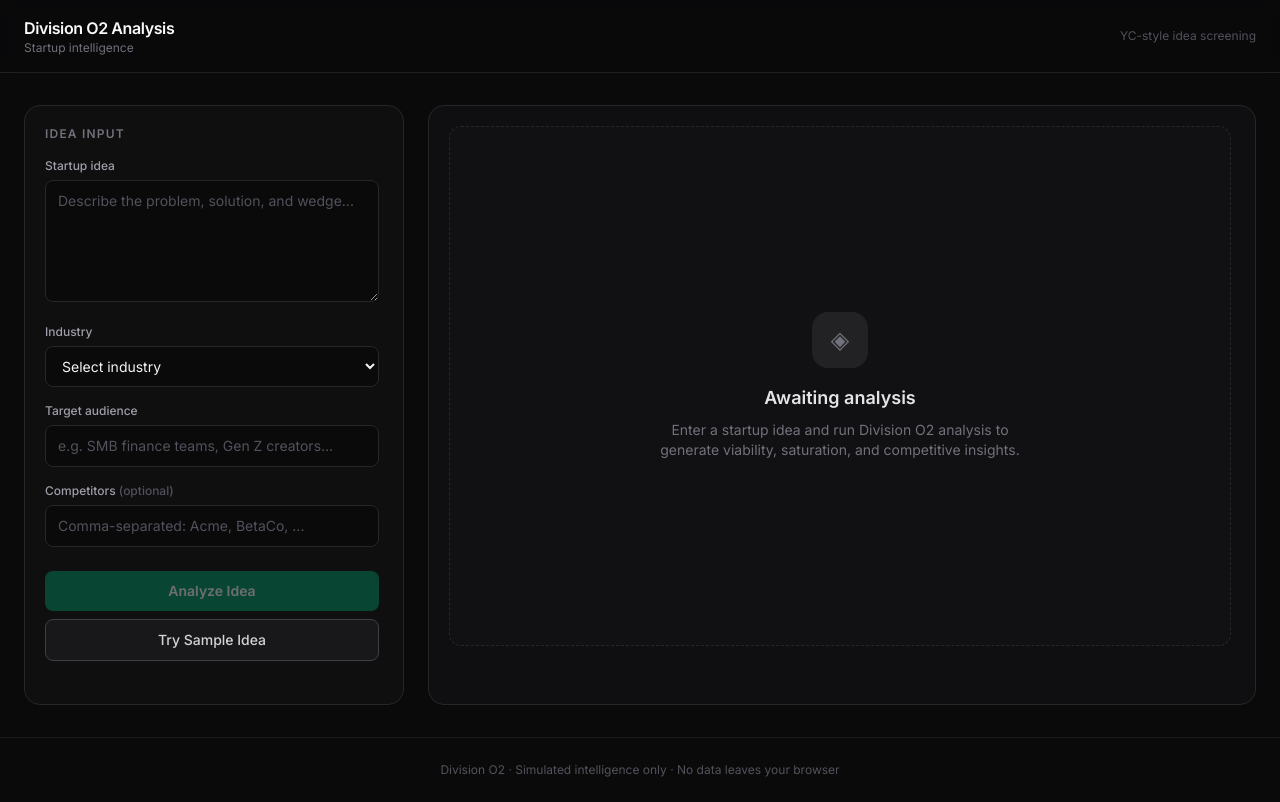
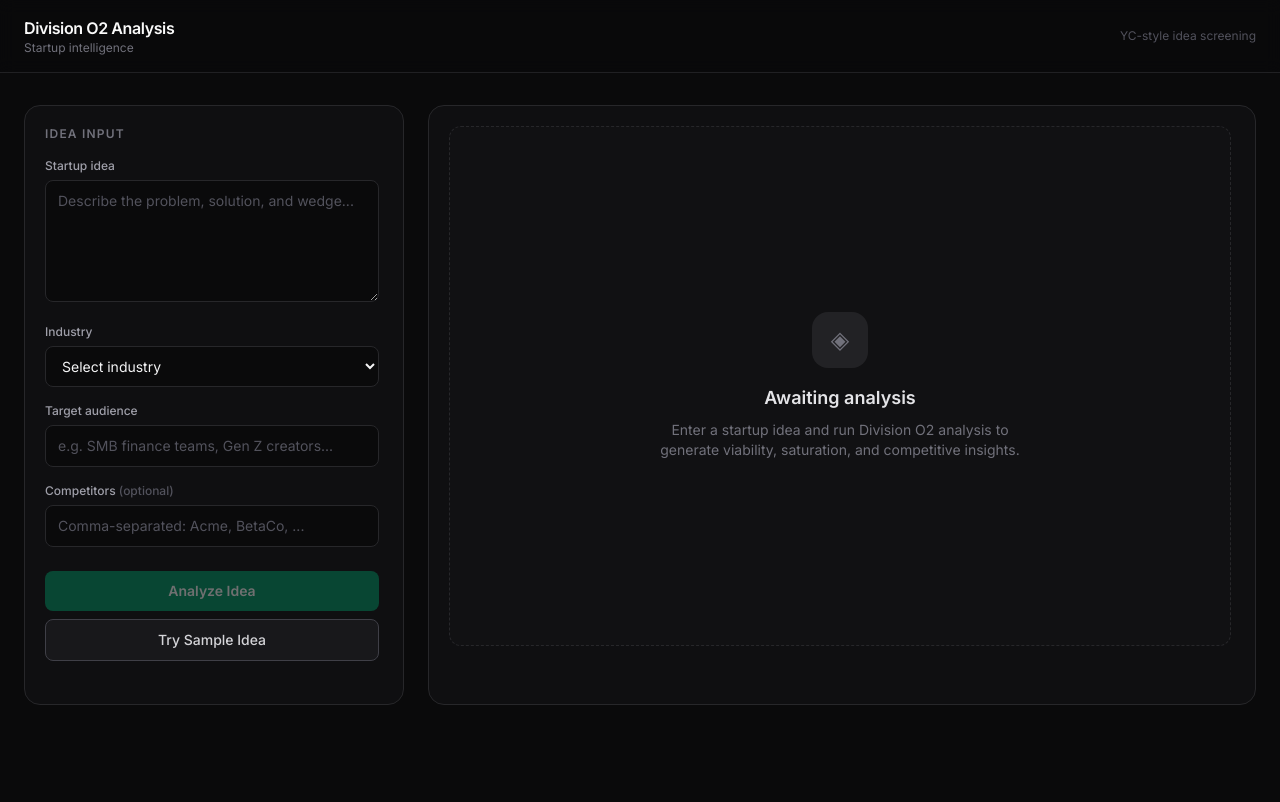
Before and after one commit to codexfang/division-o2-analysis, a React (Vite) app: page / in a window 1280 px wide. Built offline with nearby package versions, Linux system fonts and the light colour scheme.

Commit message:
Updated Footer

```diff
--- a/src/App.jsx
+++ b/src/App.jsx
@@ -75,9 +75,6 @@ export default function App() {
           </section>
         </div>
       </main>
-      <footer className="border-t border-zinc-900 py-6 text-center text-xs text-zinc-600">
-        Division O2 · Simulated intelligence only · No data leaves your browser
-      </footer>
     </div>
   )
 }
```
